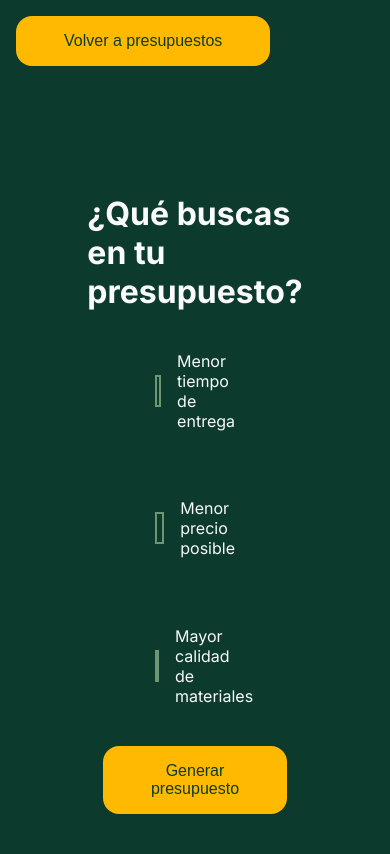
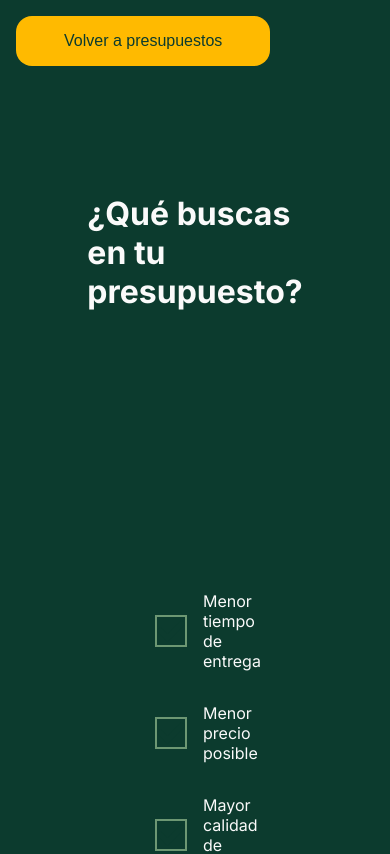
Before and after one commit to lucastro95/ConstrunetApp, a Next.js app: page /presupuestos in a window 390 px wide. Shown: the top 854 px of the page. Built offline with nearby package versions, Linux system fonts and the light colour scheme.

Commit message:
hot fix seleccion de filtros presupuestos, y arreglando que el border de los select se hacian chiquitos

```diff
--- a/src/app/presupuestos/presupuestos.module.scss
+++ b/src/app/presupuestos/presupuestos.module.scss
@@ -14,11 +14,24 @@
     }
 
     .container {
-        width: 80%;
+        width: 100%;
         height: 50vh;
         display: flex;
-        flex-wrap: wrap;
+        flex-wrap: row wrap;
         justify-content: center;
         align-items: center;
+        gap: 2rem;
     }
+
+    // en pantalla chica .container
+    @media (max-width: 768px) {
+        .container {
+            height: 100vh;
+            flex-direction: column;
+        }
+    }
+
+
+
+
 }
--- a/src/ui/presupuestos/Check.jsx
+++ b/src/ui/presupuestos/Check.jsx
@@ -14,15 +14,15 @@ const Check = ({ text, name, selections, setSelections }) => {
             [name]: newChecked,
         });
     }
-
     return (
         <div className={styles.check}>
             <div
                 className={styles.box}
                 onClick={handleClick}
                 >
-                {checked &&
-                    <FaCheck style={{ color: "var(--amarillo)", fontSize: "2rem" }} />
+                {checked ?
+                    <FaCheck style={{ color: "var(--amarillo)", fontSize: "2rem" }} /> :
+                    <FaCheck style={{ color: "var(--verde-oscuro)", fontSize: "2rem" }} />
                 }
             </div>
             <p className={styles.text}>{text}</p>
```
